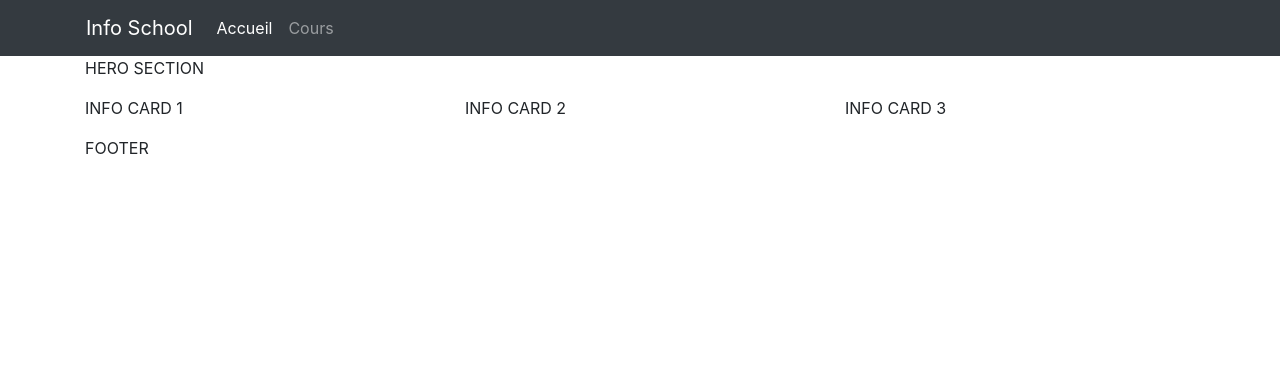
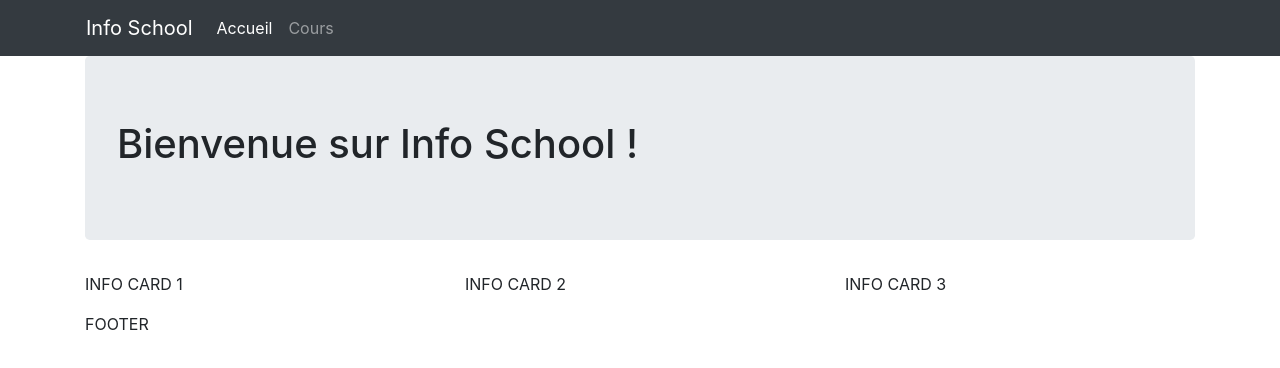
Before and after one commit to git504/Git504_01062021_Orinoco, a plain HTML site: page index.html in a window 1280 px wide. Drawn offline with nearby package versions, Linux system fonts and the light colour scheme.

Commit message:
jumbotron

```diff
--- a/index.html
+++ b/index.html
@@ -45,7 +45,9 @@
       <div class="container">
         <div class="row">
           <div class="col">
-          <p>HERO SECTION</p>
+            <div class="jumbotron">
+              <h1>Bienvenue sur Info School !</h1>
+            </div>
           </div>
         </div>
         <div class="row">
```
Lines whose indentation alone changed are shown as unchanged.
